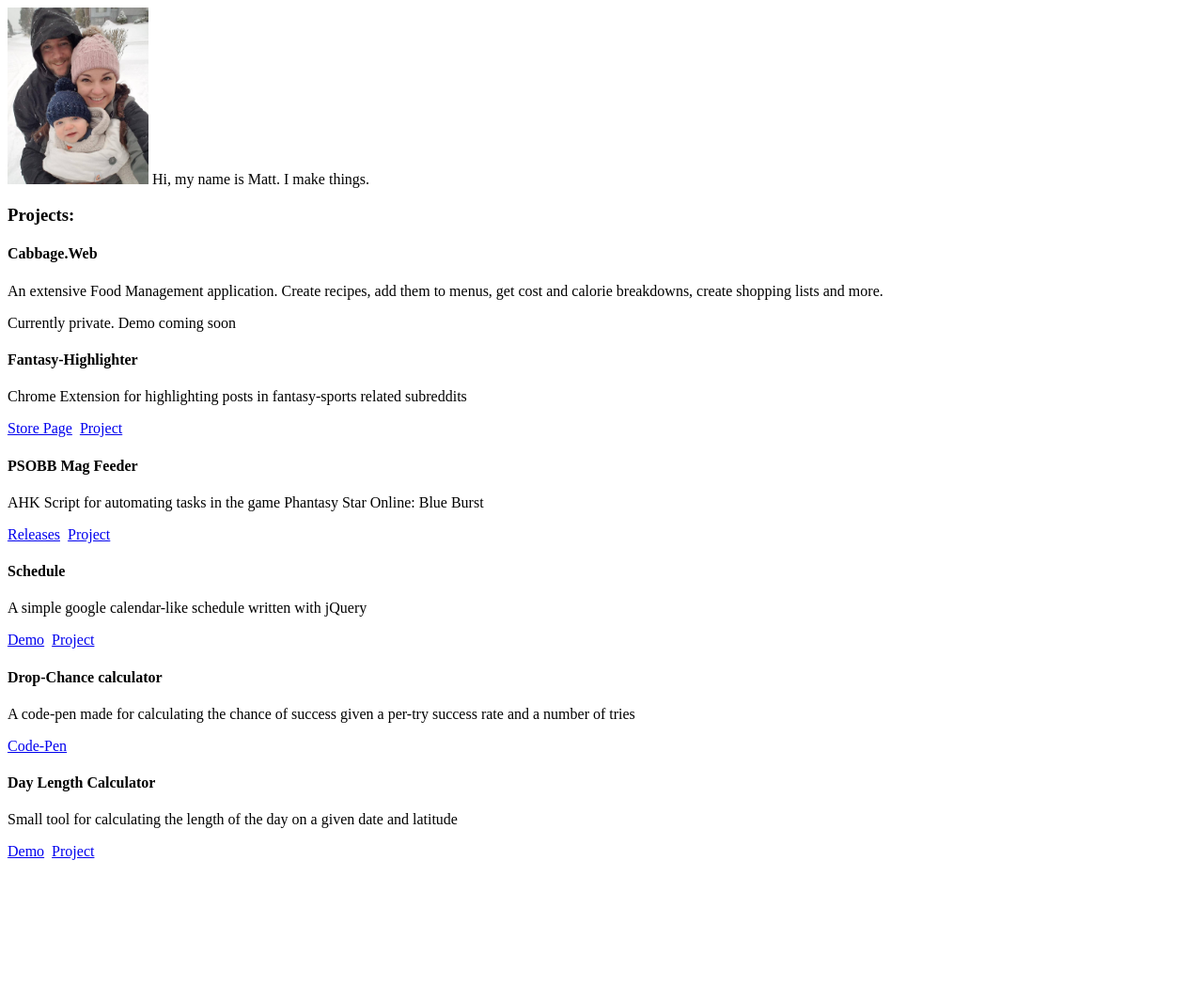
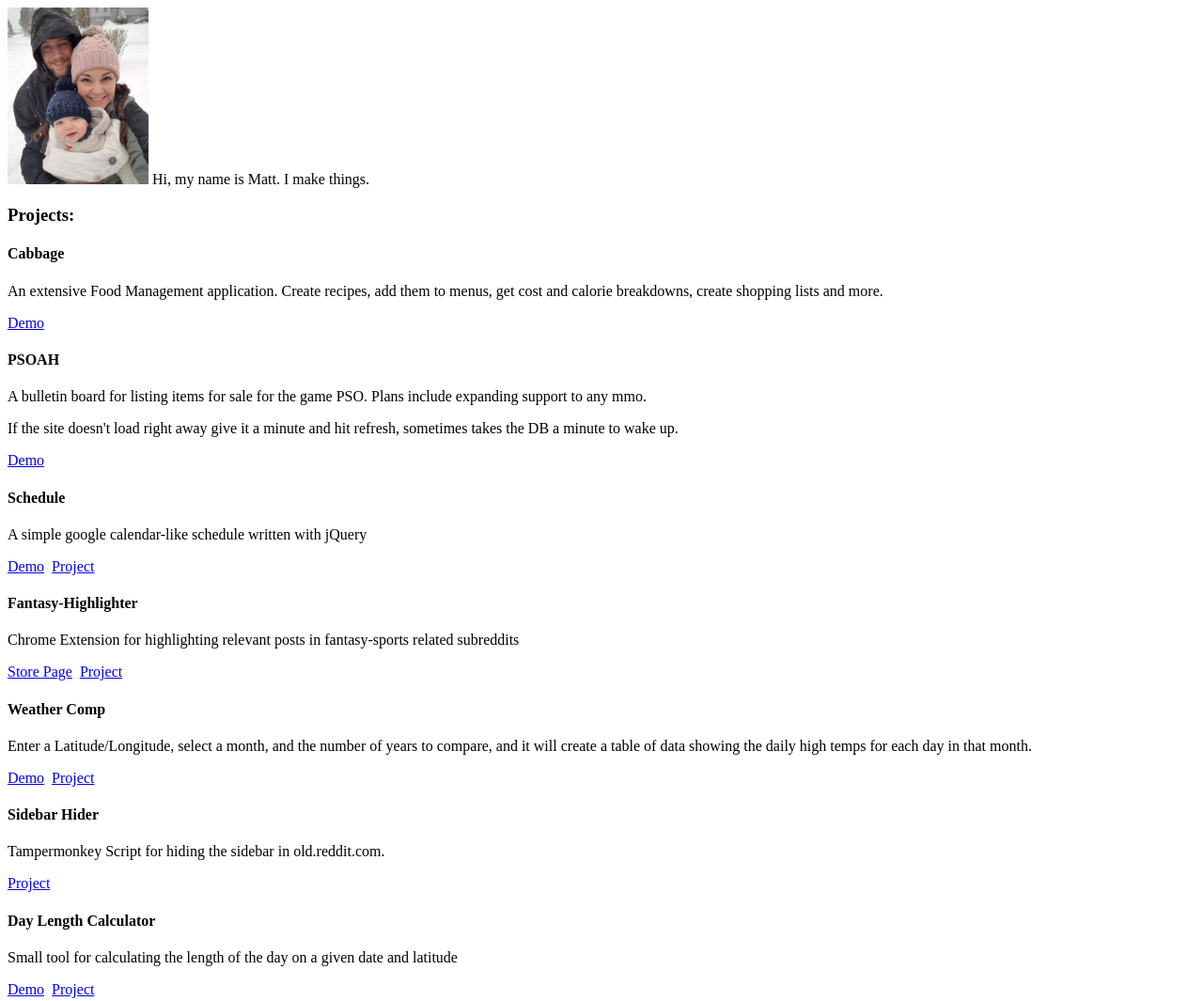
Before and after one commit to mattlokk/mattlokk.github.io, a plain HTML site: page index.html in a window 1280 px wide. Shown: the top 1065 px of the page at 94% size. Before the commit the page ends 923 px from the top, so only its background shows below. Drawn offline with Linux system fonts and the light colour scheme.

Commit message:
added some sites, reorganized

```diff
--- a/index.html
+++ b/index.html
@@ -13,15 +13,44 @@
     </div>
     <h3>Projects:</h3>
     <div>
-        <h4>Cabbage.Web</h4>
+        <h4>Cabbage</h4>
         <p>An extensive Food Management application. Create recipes, add them to menus, get cost and calorie breakdowns, create shopping lists and more.</p>
-        Currently private. Demo coming soon
+        <a href="https://cabbg.azurewebsites.net/" target="blank">Demo</a>&nbsp;
+    </div>
+    <div>
+        <h4>PSOAH</h4>
+        <p>A bulletin board for listing items for sale for the game PSO. Plans include expanding support to any mmo.</p>
+        <p>If the site doesn't load right away give it a minute and hit refresh, sometimes takes the DB a minute to wake up.</p>
+        <a href="https://psoah.azurewebsites.net/Listings" target="blank">Demo</a>&nbsp;
+    </div>
+    <div>
+        <h4>Schedule</h4>
+        <p>A simple google calendar-like schedule written with jQuery</p>
+        <a href='https://mattlokk.github.io/jsSchedule/' target="blank">Demo</a>&nbsp;
+        <a href='https://github.com/mattlokk/jsSchedule/' target="blank">Project</a>&nbsp;
     </div>
     <div>
         <h4>Fantasy-Highlighter</h4>
-        <p>Chrome Extension for highlighting posts in fantasy-sports related subreddits</p>
+        <p>Chrome Extension for highlighting relevant posts in fantasy-sports related subreddits</p>
         <a href='https://chrome.google.com/webstore/detail/fantasy-highlighter/dmlbbkkickckbenddphkoafpfmnlcggk?utm_source=ext_app_menu' target="blank">Store Page</a>&nbsp;
         <a href='https://github.com/mattlokk/fantasy-highlighter' target="blank">Project</a>&nbsp;
+    </div>
+    <div>
+        <h4>Weather Comp</h4>
+        <p>Enter a Latitude/Longitude, select a month, and the number of years to compare, and it will create a table of data showing the daily high temps for each day in that month.</p>
+        <a href='https://mattlokk.github.io/WeatherComp/' target="blank">Demo</a>&nbsp;
+        <a href='https://github.com/mattlokk/WeatherComp' target="blank">Project</a>&nbsp;
+    </div>
+    <div>
+        <h4>Sidebar Hider</h4>
+        <p>Tampermonkey Script for hiding the sidebar in old.reddit.com. </p>
+        <a href='https://github.com/mattlokk/sidebar_hider' target="blank">Project</a>
+    </div>
+    <div>
+        <h4>Day Length Calculator</h4>
+        <p>Small tool for calculating the length of the day on a given date and latitude</p>
+        <a href='https://mattlokk.github.io/TimeOfDay/index.html' target="blank">Demo</a>&nbsp;
+        <a href='https://github.com/mattlokk/TimeOfDay' target="blank">Project</a>&nbsp;
     </div>
     <div>
         <h4>PSOBB Mag Feeder</h4>
@@ -30,22 +59,9 @@
         <a href='https://github.com/mattlokk/PSOBB_Mag_Feeder' target="blank">Project</a>&nbsp;
     </div>
     <div>
-        <h4>Schedule</h4>
-        <p>A simple google calendar-like schedule written with jQuery</p>
-        <a href='https://mattlokk.github.io/jsSchedule/' target="blank">Demo</a>&nbsp;
-        <a href='https://github.com/mattlokk/jsSchedule/' target="blank">Project</a>&nbsp;
-    </div>
-    <div>
         <h4>Drop-Chance calculator</h4>
         <p>A code-pen made for calculating the chance of success given a per-try success rate and a number of tries</p>
         <a href='https://codepen.io/mattlokk/pen/XOBwmY' target="blank">Code-Pen</a>&nbsp;
     </div>
-    <div>
-        <h4>Day Length Calculator</h4>
-        <p>Small tool for calculating the length of the day on a given date and latitude</p>
-        <a href='https://mattlokk.github.io/TimeOfDay/index.html' target="blank">Demo</a>&nbsp;
-        <a href='https://github.com/mattlokk/TimeOfDay' target="blank">Project</a>&nbsp;
-    </div>
-
 </body>
 </html>
```
